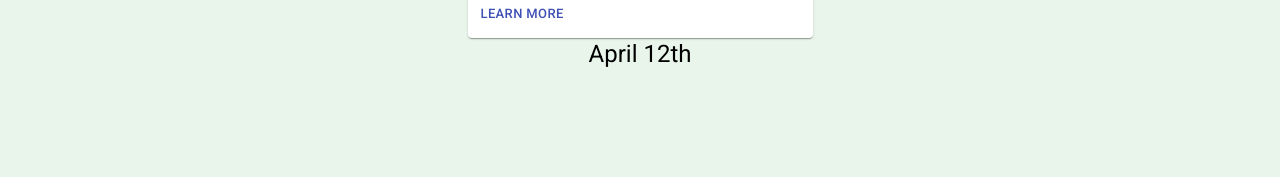
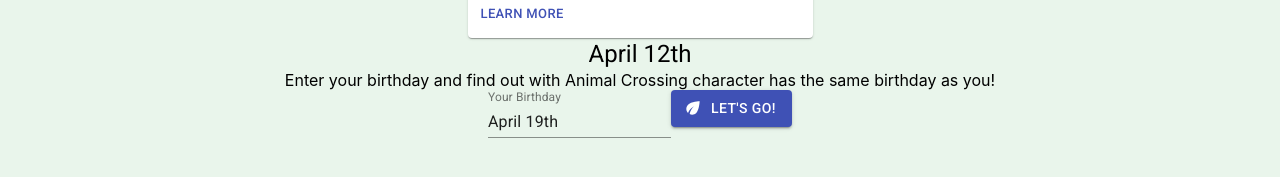
Before and after one commit to MealeaHunter/animal-crossing-birthday, a React (Create React App) app: page / in a window 1280 px wide. Shown: the part 377-554 px from the top of the page. Built offline with nearby package versions, Linux system fonts and the light colour scheme.

Commit message:
Make skeleton of birthday field

```diff
--- a/package.json
+++ b/package.json
@@ -3,13 +3,16 @@
   "version": "0.1.0",
   "private": true,
   "dependencies": {
+    "@date-io/moment": "^1.3.13",
     "@material-ui/core": "^4.9.10",
     "@material-ui/icons": "^4.9.1",
     "@material-ui/lab": "^4.0.0-alpha.40",
+    "@material-ui/pickers": "^3.2.10",
     "@testing-library/jest-dom": "^4.2.4",
     "@testing-library/react": "^9.5.0",
     "@testing-library/user-event": "^7.2.1",
     "cross-fetch": "^3.0.4",
+    "moment": "^2.24.0",
     "node-sass": "^4.13.1",
     "react": "^16.13.1",
     "react-dom": "^16.13.1",
--- a/src/App.js
+++ b/src/App.js
@@ -3,12 +3,15 @@
 import 'typeface-roboto';
 import Header from './components/header.js';
 import TodaysBirthday from './components/todays-birthday.js';
+import UsersBirthday from './components/users-birthday.js';
+
 
 function App() {
   return (
     <div className="App">
       <Header />
       <TodaysBirthday />
+      <UsersBirthday />
     </div>
   );
 }
--- a/src/components/users-birthday.js
+++ b/src/components/users-birthday.js
@@ -0,0 +1,38 @@
+import React, { useState } from "react";
+import { DatePicker } from "@material-ui/pickers";
+import { MuiPickersUtilsProvider } from "@material-ui/pickers";
+import MomentUtils from "@date-io/moment";
+import Grid from "@material-ui/core/Grid";
+import Button from "@material-ui/core/Button";
+import EcoIcon from "@material-ui/icons/Eco";
+
+function UsersBirthday() {
+  const [selectedDate, handleDateChange] = useState(new Date());
+
+  return (
+    <div>
+      <Grid container direction="column" justify="center" alignItems="center">
+        <Grid item>
+          Enter your birthday and find out with Animal Crossing character has
+          the same birthday as you!
+        </Grid>
+
+        <Grid item>
+          <MuiPickersUtilsProvider utils={MomentUtils}>
+            <DatePicker
+              label="Your Birthday"
+              value={selectedDate}
+              onChange={handleDateChange}
+            />
+          </MuiPickersUtilsProvider>
+
+          <Button variant="contained" color="primary" startIcon={<EcoIcon />}>
+            Let's Go!
+          </Button>
+        </Grid>
+      </Grid>
+    </div>
+  );
+}
+
+export default UsersBirthday;
```
Also changed, not shown: 1 other file (tests, documents, lock files or other folders).
